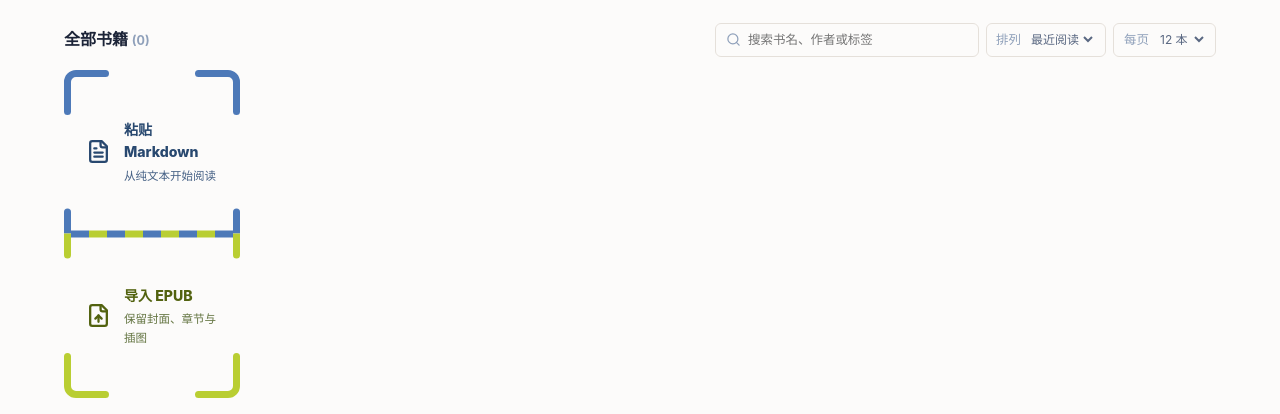
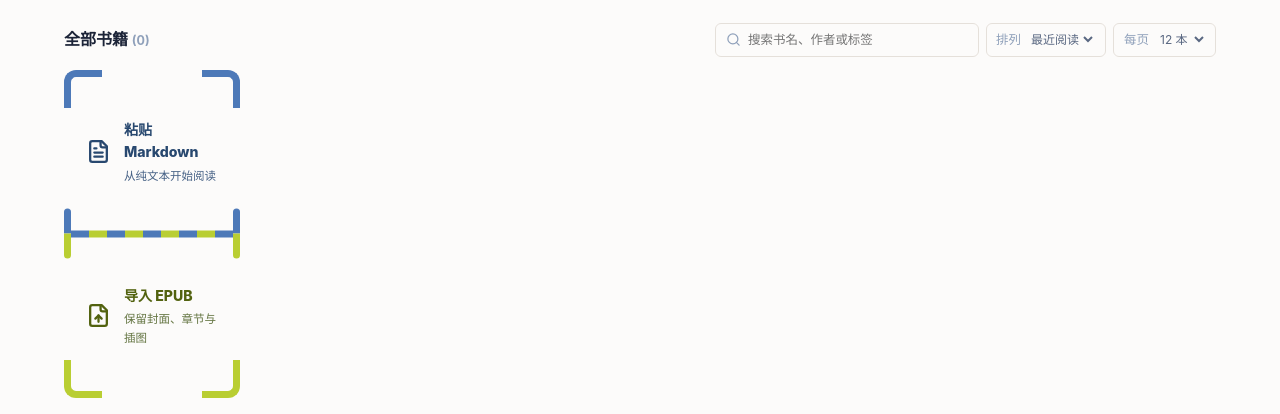
Before and after one commit to OsakaLOOP/kotoclip, a Vue app: page / in a window 1280 px wide. Both pictures are taken after a click on the button "跳过介绍". Shown: the part 383-797 px from the top of the page. Built offline with nearby package versions, Linux system fonts and the light colour scheme.

Commit message:
Revert "style: rounded box"
This reverts commit e41d3adadecec3d7340c627a2fcb0eb7528af588.

```diff
--- a/src/components/common/SegmentedActionFrame.vue
+++ b/src/components/common/SegmentedActionFrame.vue
@@ -244,18 +244,10 @@ onBeforeUnmount(() => {
     }"
     :aria-label="ariaLabel"
   >
-    <svg class="segmented-action-frame__corner segmented-action-frame__corner--tl" :class="{ 'is-active': isVisuallyActive(0), 'is-top': activeIndex === 0 }" viewBox="0 0 45 45" fill="none" aria-hidden="true">
-      <path d="M 41.5 3.5 H 12 A 8.5 8.5 0 0 0 3.5 12 V 41.5" />
-    </svg>
-    <svg class="segmented-action-frame__corner segmented-action-frame__corner--tr" :class="{ 'is-active': isVisuallyActive(0), 'is-top': activeIndex === 0 }" viewBox="0 0 45 45" fill="none" aria-hidden="true">
-      <path d="M 3.5 3.5 H 33 A 8.5 8.5 0 0 1 41.5 12 V 41.5" />
-    </svg>
-    <svg class="segmented-action-frame__corner segmented-action-frame__corner--bl" :class="{ 'is-active': isVisuallyActive(visibleActions.length - 1), 'is-top': activeIndex === visibleActions.length - 1 }" viewBox="0 0 45 45" fill="none" aria-hidden="true">
-      <path d="M 3.5 3.5 V 33 A 8.5 8.5 0 0 0 12 41.5 H 41.5" />
-    </svg>
-    <svg class="segmented-action-frame__corner segmented-action-frame__corner--br" :class="{ 'is-active': isVisuallyActive(visibleActions.length - 1), 'is-top': activeIndex === visibleActions.length - 1 }" viewBox="0 0 45 45" fill="none" aria-hidden="true">
-      <path d="M 41.5 3.5 V 33 A 8.5 8.5 0 0 1 33 41.5 H 3.5" />
-    </svg>
+    <span class="segmented-action-frame__corner segmented-action-frame__corner--tl" :class="{ 'is-active': isVisuallyActive(0), 'is-top': activeIndex === 0 }" aria-hidden="true"></span>
+    <span class="segmented-action-frame__corner segmented-action-frame__corner--tr" :class="{ 'is-active': isVisuallyActive(0), 'is-top': activeIndex === 0 }" aria-hidden="true"></span>
+    <span class="segmented-action-frame__corner segmented-action-frame__corner--bl" :class="{ 'is-active': isVisuallyActive(visibleActions.length - 1), 'is-top': activeIndex === visibleActions.length - 1 }" aria-hidden="true"></span>
+    <span class="segmented-action-frame__corner segmented-action-frame__corner--br" :class="{ 'is-active': isVisuallyActive(visibleActions.length - 1), 'is-top': activeIndex === visibleActions.length - 1 }" aria-hidden="true"></span>
     <span
       v-for="(_, index) in visibleActions.slice(0, -1)"
       :key="`divider-${index}`"
@@ -349,27 +341,22 @@ onBeforeUnmount(() => {
 .segmented-action-frame__corner {
   position: absolute;
   z-index: 3;
-  width: calc(var(--frame-corner-length) + var(--frame-line-width));
-  height: calc(var(--frame-corner-length) + var(--frame-line-width));
+  width: var(--frame-corner-length);
+  height: var(--frame-corner-length);
+  border-color: var(--corner-top);
+  border-style: solid;
+  border-width: var(--frame-line-width);
   color: var(--corner-top);
-  overflow: visible;
   pointer-events: none;
   transition: filter var(--frame-motion-duration) var(--frame-motion-curve), transform var(--frame-motion-duration) var(--frame-motion-curve);
 }
 
-.segmented-action-frame__corner path {
-  stroke: currentColor;
-  stroke-linecap: round;
-  stroke-linejoin: round;
-  stroke-width: var(--frame-line-width);
-}
-
 .segmented-action-frame__corner.is-top { z-index: 5; }
 
-.segmented-action-frame__corner--tl { top: 0; left: 0; }
-.segmented-action-frame__corner--tr { top: 0; right: 0; }
-.segmented-action-frame__corner--bl { bottom: 0; left: 0; color: var(--corner-bottom); }
-.segmented-action-frame__corner--br { right: 0; bottom: 0; color: var(--corner-bottom); }
+.segmented-action-frame__corner--tl { top: 0; left: 0; border-right: 0; border-bottom: 0; border-top-left-radius: var(--frame-line-radius); }
+.segmented-action-frame__corner--tr { top: 0; right: 0; border-bottom: 0; border-left: 0; border-top-right-radius: var(--frame-line-radius); }
+.segmented-action-frame__corner--bl { bottom: 0; left: 0; border-color: var(--corner-bottom); color: var(--corner-bottom); border-top: 0; border-right: 0; border-bottom-left-radius: var(--frame-line-radius); }
+.segmented-action-frame__corner--br { right: 0; bottom: 0; border-color: var(--corner-bottom); color: var(--corner-bottom); border-top: 0; border-left: 0; border-bottom-right-radius: var(--frame-line-radius); }
 .segmented-action-frame__corner--tl.is-active { transform: translate(calc(-1 * var(--frame-motion)), calc(-1 * var(--frame-motion))); }
 .segmented-action-frame__corner--tr.is-active { transform: translate(var(--frame-motion), calc(-1 * var(--frame-motion))); }
 .segmented-action-frame__corner--bl.is-active { transform: translate(calc(-1 * var(--frame-motion)), var(--frame-motion)); }
```
